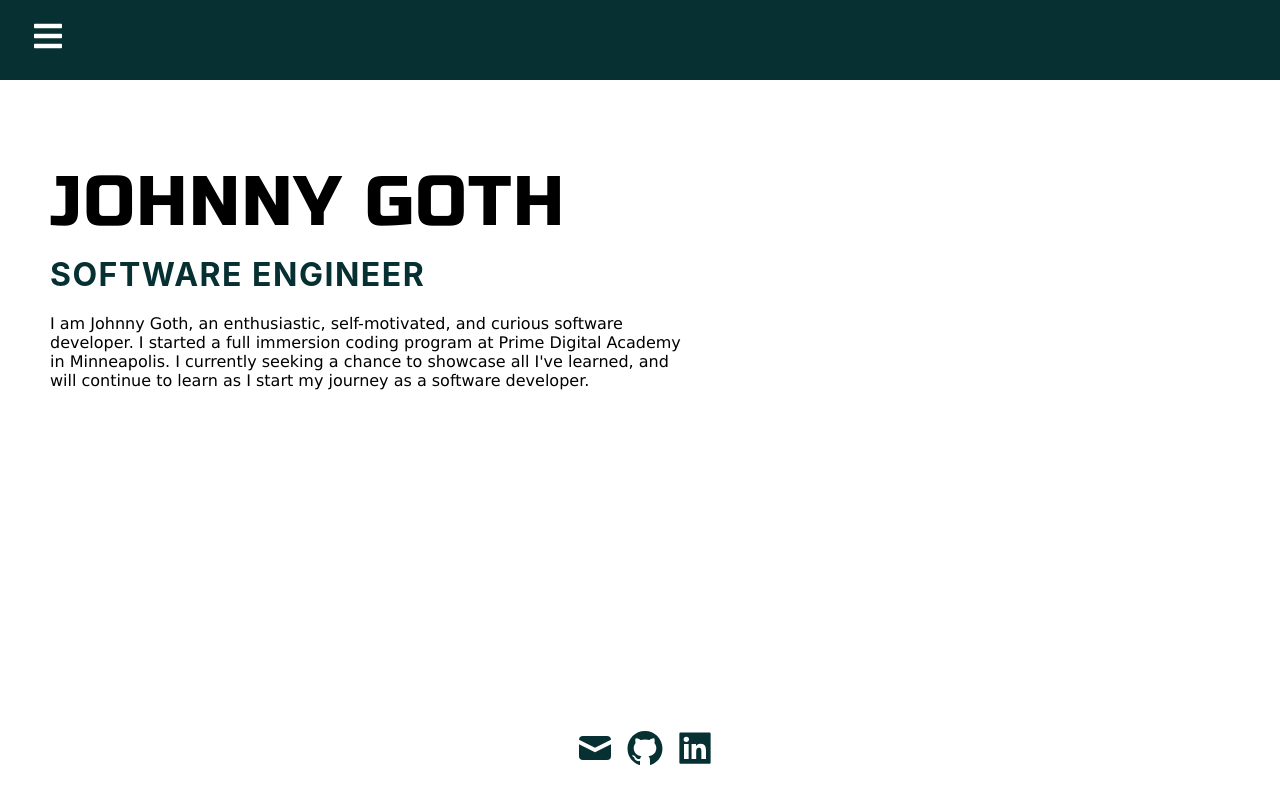
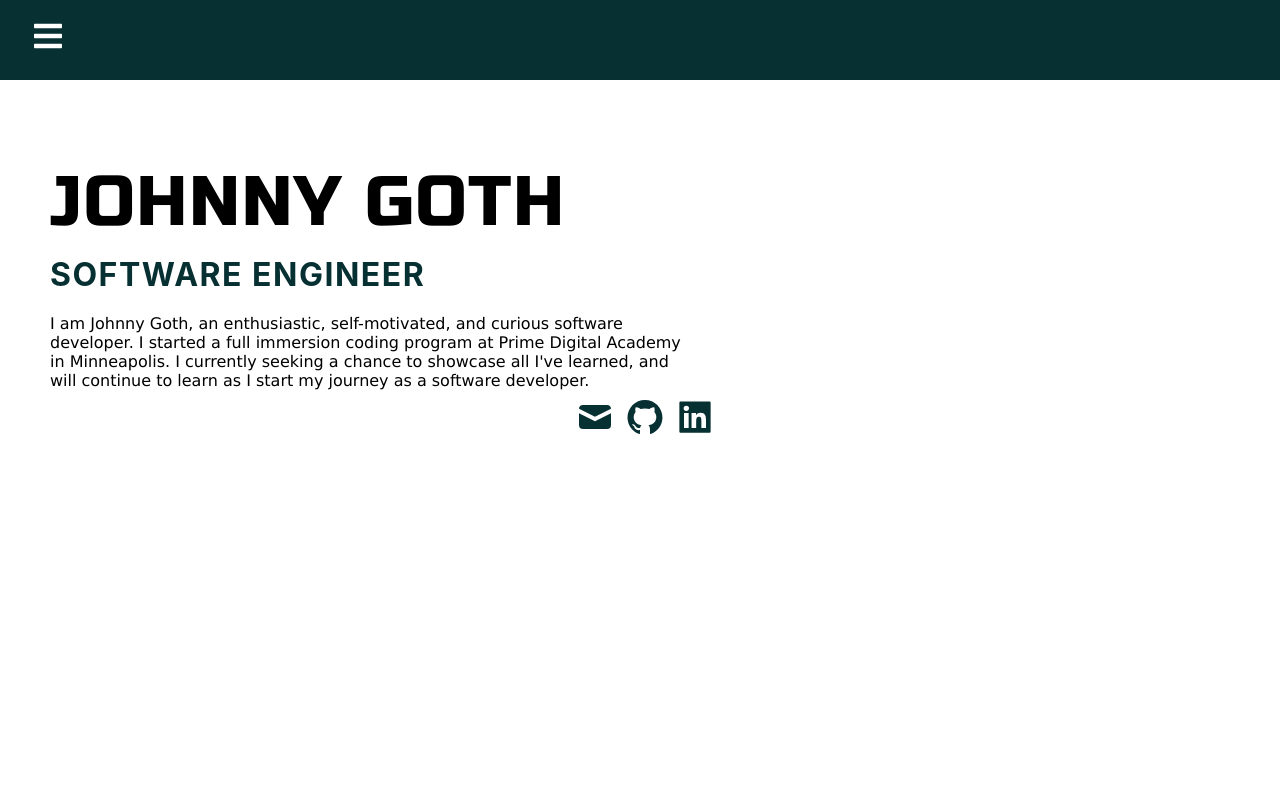
Before and after one commit to jgoth23/personal-website, a React (Create React App) app: page / in a window 1280 px wide. Shown: the top 804 px of the page. Built offline with nearby package versions, Linux system fonts and the light colour scheme.

Commit message:
icons moved

```diff
--- a/src/App.css
+++ b/src/App.css
@@ -14,7 +14,7 @@
 .education,
 .skills {
   display: flex;
-  height: 90vh;
+  /* height: 90vh; */
   align-items: center;
   justify-content: center;
   font-size: 3rem;
```
